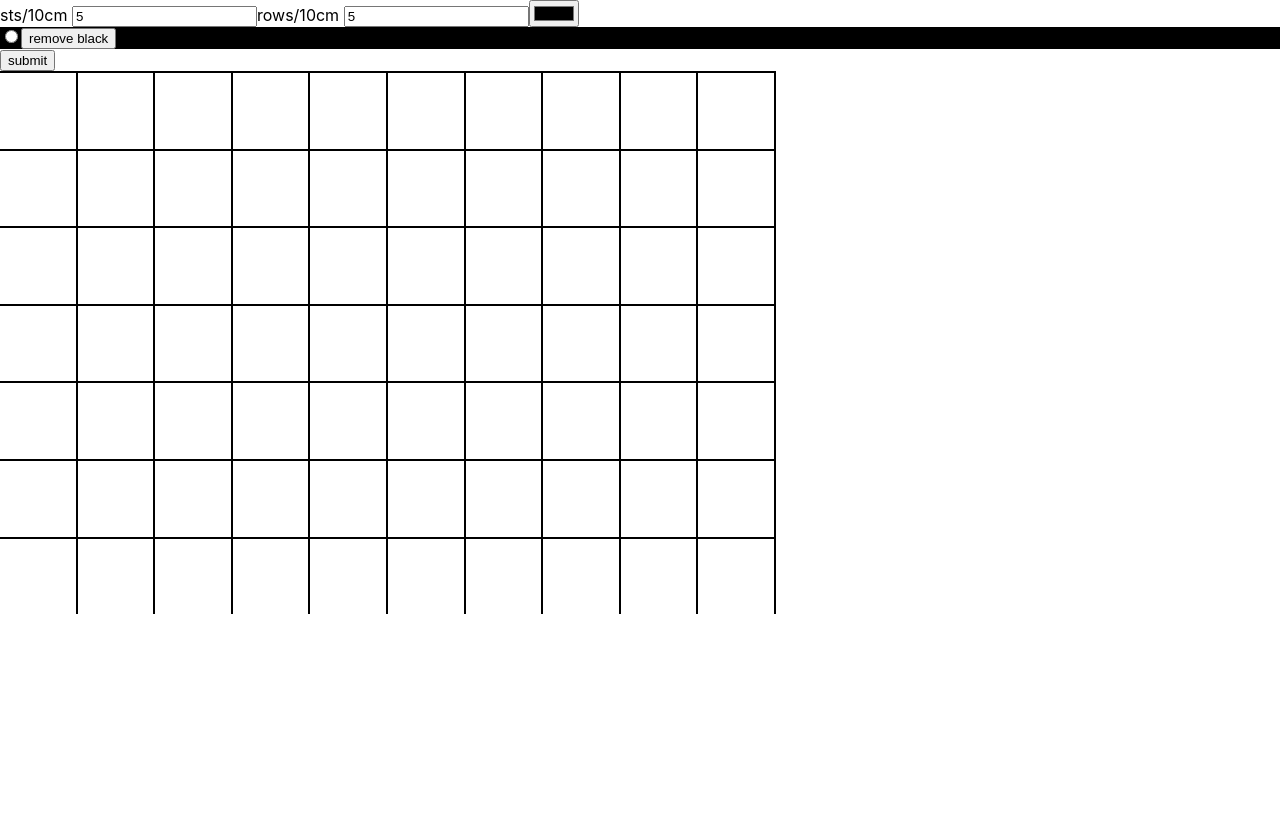
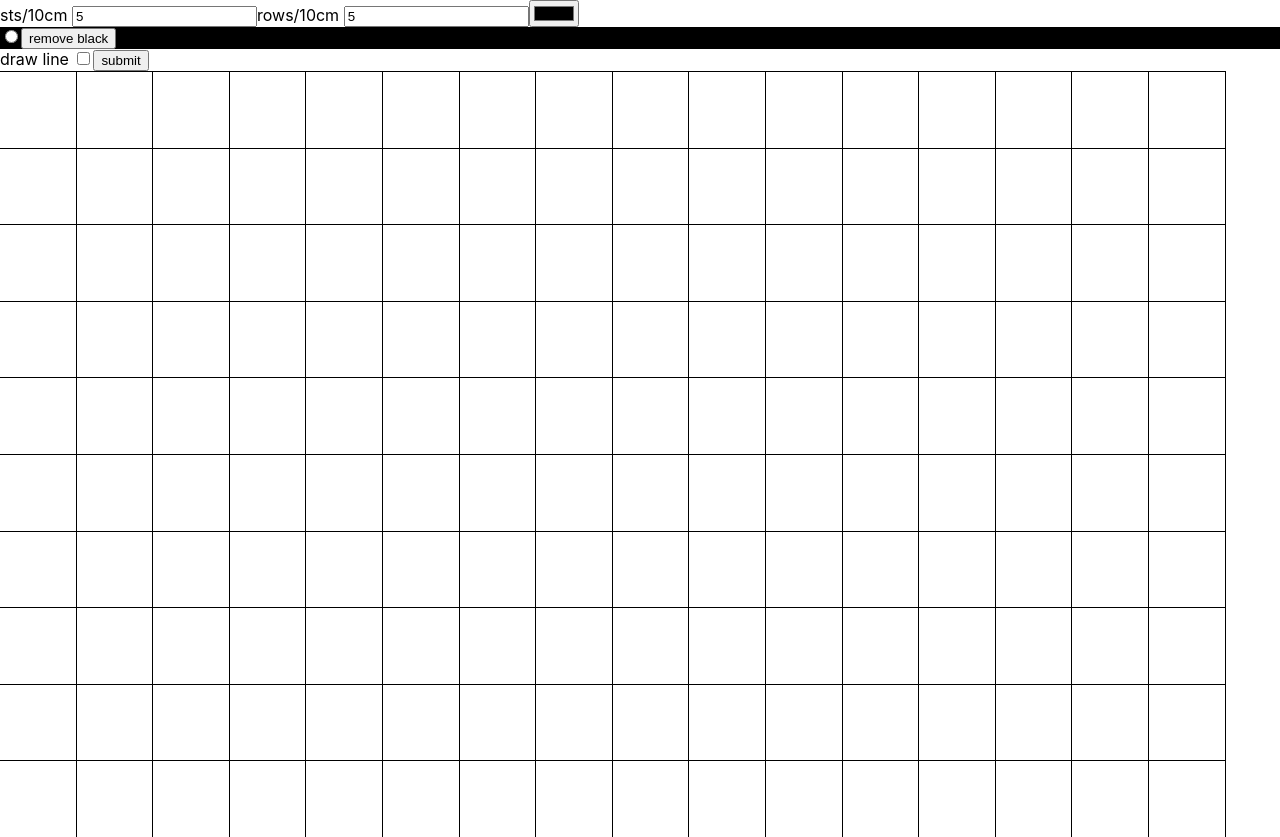
Before and after one commit to ejzimmer/chart, a React (Create React App) app: page / in a window 1280 px wide. Both pictures are taken after typing "5", "5" into the empty fields and a click on the button "submit". Before the commit the page ends 800 px from the top, so only its background shows below. Built offline with nearby package versions, Linux system fonts and the light colour scheme.

Commit message:
basic line drawing

```diff
--- a/src/App.tsx
+++ b/src/App.tsx
@@ -1,11 +1,9 @@
 import { Controls } from "./Controls"
 import { Grid } from "./Grid"
 import { Layout } from "./LayoutContext"
-// pick colours
 // draw lines
 // clear pattern
 // clear stitch
-// redraw pattern when grid resizes
 // make pretty, a11y, error handling
 // publish
 // favicon & title
--- a/src/Controls.tsx
+++ b/src/Controls.tsx
@@ -32,6 +32,8 @@ export function Controls() {
     updateGauge,
     setColour,
     colour: currentColour,
+    inLineMode,
+    switchLineMode,
   } = useContext(LayoutContext)
   const [stitchGauge, setStitchGauge] = useState<number | undefined>(
     gauge?.stitchGauge
@@ -103,6 +105,10 @@ export function Controls() {
           removeColour={() => removeColour(colour)}
         />
       ))}
+      <label>
+        draw line{" "}
+        <input type="checkbox" checked={inLineMode} onChange={switchLineMode} />
+      </label>
       <button onClick={onSubmit}>submit</button>
     </form>
   )
--- /dev/null
+++ b/src/Corner.tsx
@@ -0,0 +1,35 @@
+import { useState } from "react"
+
+type Props = {
+  onClick: () => void
+}
+
+export function Corner({ onClick }: Props) {
+  const [isHovered, setHovered] = useState(false)
+
+  return (
+    <div
+      style={{
+        position: "absolute",
+        width: "20px",
+        height: "20px",
+        left: "0",
+        top: "0",
+        transform: "translate(-50%,-50%)",
+        borderRadius: "100%",
+        borderWidth: "2px",
+        borderStyle: isHovered ? "dashed" : "solid",
+        borderColor: isHovered ? "blue" : "transparent",
+        cursor: "pointer",
+      }}
+      onMouseEnter={() => setHovered(true)}
+      onMouseLeave={() => setHovered(false)}
+      onClick={onClick}
+    />
+  )
+}
+
+// click on corner
+// add corner to line, mark corner as part of line
+// if there's more than one corner, draw a line between them
+// if this corner is the last one in the line, remover the corner
--- a/src/Grid.tsx
+++ b/src/Grid.tsx
@@ -1,6 +1,15 @@
-import { useCallback, useContext, useEffect, useState } from "react"
+import {
+  RefObject,
+  useCallback,
+  useContext,
+  useEffect,
+  useRef,
+  useState,
+} from "react"
 import { LayoutContext } from "./LayoutContext"
 import { Stitch } from "./Stitch"
+import { Corner } from "./Corner"
+import { Line } from "./Line"
 
 type StitchGrid = (string | undefined)[][]
 
@@ -28,8 +37,10 @@ const initialisePattern = (rows: number, columns: number) => {
 }
 
 export function Grid() {
-  const { layout, colour } = useContext(LayoutContext)
+  const { layout, colour, inLineMode, addVertex, lines } =
+    useContext(LayoutContext)
   const [stitches, setStitches] = useState<StitchGrid>([])
+  const gridRef = useRef<HTMLDivElement>(null)
 
   useEffect(() => {
     layout &&
@@ -56,21 +67,51 @@ export function Grid() {
 
   if (!layout) return null
 
+  const coordinates = getAbsoluteCoordinates(lines, gridRef)
+
   return (
-    <div>
+    <div ref={gridRef}>
+      {coordinates.map((line, index) => (
+        <Line key={index} vertices={line} />
+      ))}
+
       {stitches.map((row, rowIndex) => (
-        <div key={rowIndex} style={{ display: "flex" }}>
+        <div key={rowIndex} style={{ display: "flex" }} className="row">
           {row.map((stitch, columnIndex) => (
-            <Stitch
+            <div
+              style={{ flexGrow: 0, flexShrink: 0, position: "relative" }}
+              className="column"
               key={`${rowIndex}${columnIndex}`}
-              width={layout.stitchWidth}
-              height={layout.rowHeight}
-              colour={stitch}
-              changeColour={() => drawStitch(rowIndex, columnIndex)}
-            />
+            >
+              <Stitch
+                width={layout.stitchWidth}
+                height={layout.rowHeight}
+                colour={stitch}
+                changeColour={() => drawStitch(rowIndex, columnIndex)}
+              />
+              {inLineMode && (
+                <Corner onClick={() => addVertex(rowIndex, columnIndex)} />
+              )}
+            </div>
           ))}
         </div>
       ))}
     </div>
   )
 }
+
+function getAbsoluteCoordinates(
+  lines: [number, number][][],
+  gridRef: RefObject<HTMLElement>
+): [number, number][][] {
+  return lines.map((line) =>
+    line.map(([row, column]) => {
+      const rowElement = gridRef.current?.querySelectorAll(".row")[row]
+      const cell = rowElement?.querySelectorAll(".column")[column]
+      if (!cell) return [-1, -1]
+
+      const { top, left } = cell.getBoundingClientRect()
+      return [left, top]
+    })
+  )
+}
--- a/src/LayoutContext.tsx
+++ b/src/LayoutContext.tsx
@@ -25,8 +25,12 @@ type StoredData = {
 
 type ContextType = Partial<StoredData> & {
   layout?: LayoutType
+  inLineMode: boolean
   updateGauge: (gauge: Gauge) => void
   setColour: (colour: string) => void
+  switchLineMode: () => void
+  addVertex: (x: number, y: number) => void
+  lines: [number, number][][]
 }
 
 const SAVED_DATA_KEY = "charts_data"
@@ -35,15 +39,21 @@ const CM_TO_PX = 37.8
 export const LayoutContext = createContext<ContextType>({
   gauge: undefined,
   layout: undefined,
+  inLineMode: false,
   updateGauge: () => undefined,
   colour: undefined,
   setColour: () => undefined,
+  switchLineMode: () => undefined,
+  addVertex: () => undefined,
+  lines: [],
 })
 
 export function Layout({ children }: PropsWithChildren<unknown>) {
   const [gauge, setGauge] = useState<Gauge>()
   const [layout, setLayout] = useState<LayoutType>()
   const [colour, setColour] = useState<string>()
+  const [inLineMode, setInLineMode] = useState(false)
+  const [lines, setLines] = useState<Array<[number, number]>[]>([])
 
   useEffect(() => {
     const data = localStorage.getItem(SAVED_DATA_KEY)
@@ -90,6 +100,24 @@ export function Layout({ children }: PropsWithChildren<unknown>) {
     [updateStorage]
   )
 
+  const switchLineMode = useCallback(() => {
+    if (inLineMode) {
+      setInLineMode(false)
+    } else {
+      setInLineMode(true)
+      setLines([...lines, []])
+    }
+  }, [inLineMode, lines])
+  const addVertex = useCallback(
+    (x: number, y: number) => {
+      const finishedLines = lines.slice(0, -1) ?? []
+      const currentLine = lines.at(-1) ?? []
+      currentLine?.push([x, y])
+      setLines([...finishedLines, currentLine])
+    },
+    [lines]
+  )
+
   return (
     <LayoutContext.Provider
       value={{
@@ -98,6 +126,10 @@ export function Layout({ children }: PropsWithChildren<unknown>) {
         updateGauge,
         colour,
         setColour: updateColour,
+        inLineMode,
+        switchLineMode,
+        addVertex,
+        lines,
       }}
     >
       {children}
@@ -114,8 +146,8 @@ const getLayout = ({
 }) => {
   const stitchWidth = (10 / stitchGauge) * CM_TO_PX
   const rowHeight = (10 / rowGauge) * CM_TO_PX
-  const stsPerRow = window.screen.width / stitchWidth
-  const numberOfRows = window.screen.height / rowHeight
+  const stsPerRow = window.innerWidth / stitchWidth
+  const numberOfRows = window.innerHeight / rowHeight
 
   return {
     stitchWidth: `${stitchWidth}px`,
--- /dev/null
+++ b/src/Line.tsx
@@ -0,0 +1,41 @@
+import { Fragment } from "react/jsx-runtime"
+
+type Props = {
+  vertices: [number, number][]
+}
+
+const RADIUS = 4
+
+export function Line({ vertices }: Props) {
+  const width = window.innerWidth
+  const height = window.innerHeight
+  return (
+    <svg
+      viewBox={`0 0 ${width} ${height}`}
+      style={{
+        position: "fixed",
+        top: 0,
+        left: 0,
+        width: "100vw",
+        height: "100vh",
+        zIndex: -1,
+      }}
+    >
+      {vertices.map(([x, y], index) => {
+        const previousPoint = vertices[index - 1]
+        return (
+          <Fragment key={index}>
+            <circle cx={x} cy={y} r={RADIUS} fill="currentColor" />
+            {previousPoint && (
+              <path
+                d={`M${previousPoint[0]},${previousPoint[1]} L${x},${y}`}
+                strokeWidth="4"
+                stroke="red"
+              />
+            )}
+          </Fragment>
+        )
+      })}
+    </svg>
+  )
+}
--- a/src/Stitch.tsx
+++ b/src/Stitch.tsx
@@ -11,12 +11,10 @@ export function Stitch({ width, height, colour, changeColour }: Props) {
       style={{
         width,
         height,
-        borderTop: "2px solid",
-        borderRight: "2px solid",
+        borderTop: "1px solid",
+        borderRight: "1px solid",
         backgroundColor: colour ?? "transparent",
         cursor: "pointer",
-        flexGrow: 0,
-        flexShrink: 0,
       }}
       onClick={changeColour}
     />
```
